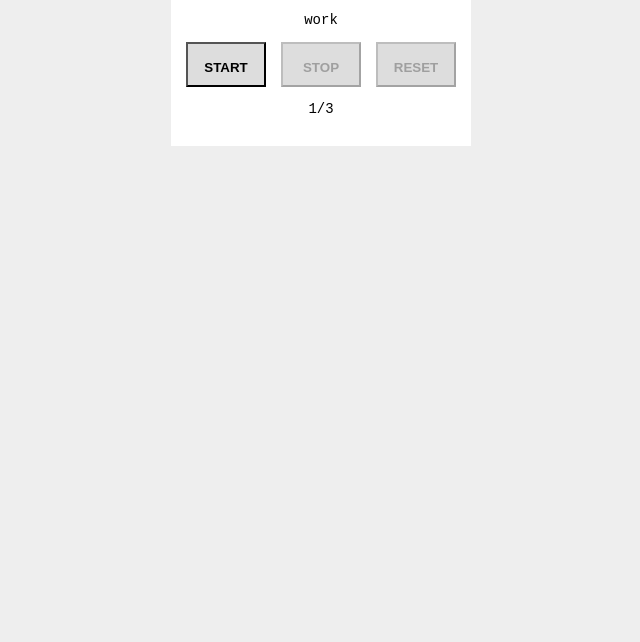
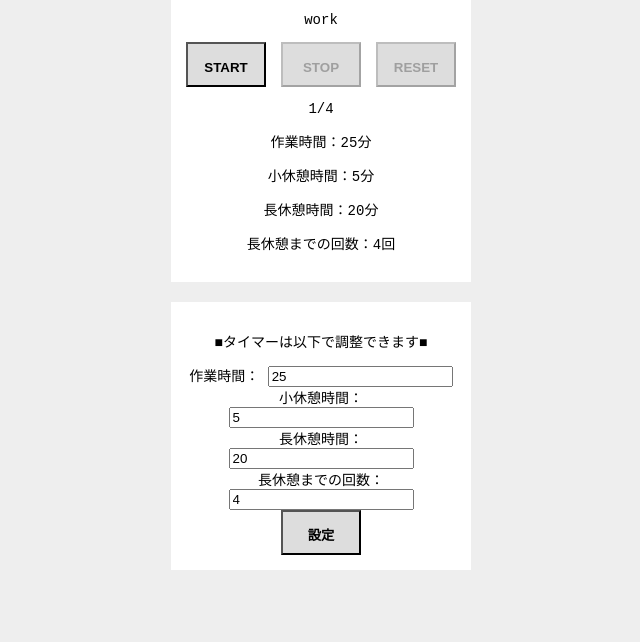
Before and after one commit to naomi-homma/Pomodoro_Timer, a plain HTML site: page index.html in a window 1280 px wide. Shown: the part 158-800 px from the top of the page, without its empty margins (319-959 px from the left). Drawn offline with Linux system fonts and the light colour scheme.

Commit message:
タイマー調整機能実装

```diff
--- a/index.html
+++ b/index.html
@@ -8,16 +8,32 @@
 </head>
 <body>
   <div class="container">
-    <div id="timer">25:00</div>
-    <p id="timeState">WORK</p>
+    <div id="timer"></div>
+    <p id="timeState"></p>
     <div class="controls">
       <button class="btn" id="start">START</button>
       <button class="btn" id="stop">STOP</button>
       <button class="btn" id="reset">RESET</button>
     </div>
     <div>
-      <p id="cycle">1/4</p>
+      <p id="cycle"></p>
+      <p id="input_worktime"></p>
+      <p id="input_breaktime"></p>
+      <p id="input_longbreaktime"></p>
+      <p id="input_cyclecount"></p>
     </div>
+  </div>
+  <div class="container">
+    <p>■タイマーは以下で調整できます■</p>
+    <label for="work">作業時間：</label>
+    <input type="number" name="work" id="work_time" value="25" pattern="/^\d*$/"><br>
+    <label for="break">小休憩時間：</label>
+    <input type="number" name="break" id="break_time" value="5"><br>
+    <label for="longbreak">長休憩時間：</label>
+    <input type="number" name="longbreak" id="longbreak_time" value="20"><br>
+    <label for="cycle">長休憩までの回数：</label>
+    <input type="number" name="cycle" id="cycle_count" value="4"><br>
+    <button type="submit" class="btn" id="submit_btn">設定</button>
   </div>
 
   <script src="js/main.js"></script>
--- a/js/main.js
+++ b/js/main.js
@@ -7,7 +7,11 @@
   const reset = document.getElementById('reset');
   const timeState = document.getElementById('timeState');
   const cycle = document.getElementById('cycle');
-
+  const input_worktime = document.getElementById('input_worktime');
+  const input_breaktime = document.getElementById('input_breaktime');
+  const input_longbreaktime = document.getElementById('input_longbreaktime');
+  const input_cyclecount = document.getElementById('input_cyclecount');
+  const submit_btn = document.getElementById('submit_btn');
 
   // workTime、breakTime、longBreakTime、cycleCountは後々ユーザーが入力できるようにしたい
   // workTime：作業時間
@@ -15,18 +19,31 @@
   // longBreakTime：長休憩時間
   // cycleCountt：（作業+小休憩）のサイクル回数
 
-  const workTime = 0.2;
-  const breakTime = 0.2;
-  const longBreakTime = 0.1;
+  // 初期値
+  let workTime = 25;
+  let breakTime = 5;
+  let longBreakTime = 20;
+  let cycleCount = 4;
+  let state = "work";
 
-  let state = "work";
   let startTime;
   let timeoutId;
   let elapsedTime = 0;
-  let cycleCount = 3;
   let count = 1;
 
+  // 効果音再生
   const audio = new Audio();
+
+  // user設定反映
+  submit_btn.addEventListener('click', () => {
+    workTime = work_time.value;
+    breakTime = break_time.value;
+    longBreakTime = longbreak_time.value;
+    cycleCount = cycle_count.value;
+    displayInput(workTime, breakTime, longBreakTime, cycleCount);
+    displayTime(workTime);
+    displayState(state, count);
+  });
 
   // StateとCountを表示
   function displayState (state, count) {
@@ -39,6 +56,15 @@
   function displayTime(time) {
     timer.textContent = `${String(time).padStart(2, '0')}:00`;
   }
+
+  // inputの取得値を表示
+  function displayInput(workTime, breakTime, longBreakTime, cycleCount) {
+    input_worktime.textContent = `作業時間：${workTime}分`;
+    input_breaktime.textContent = `小休憩時間：${breakTime}分`;
+    input_longbreaktime.textContent = `長休憩時間：${longBreakTime}分`;
+    input_cyclecount.textContent = `長休憩までの回数：${cycleCount}回`;
+  }
+
 
   function countDown(time) {
     const remainigTime = (time * 60 *1000) - elapsedTime - (Date.now() - startTime);
@@ -106,6 +132,7 @@
   // 一番最初のレンダリング直後の描画
   displayState(state, count);
   displayTime(workTime);
+  displayInput(workTime, breakTime, longBreakTime, cycleCount);
   setButtonStateInitial();
 
   start.addEventListener('click', () => {
```
